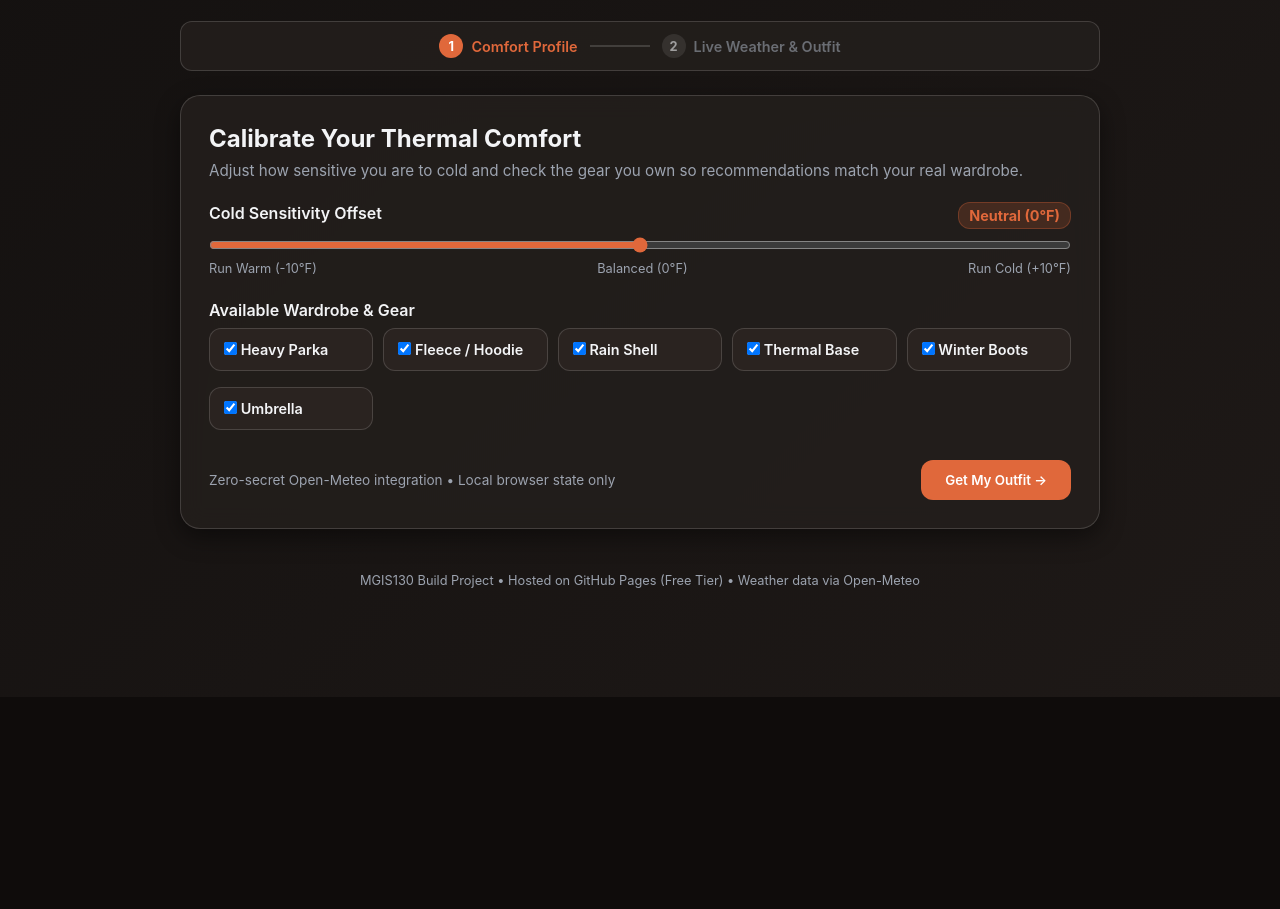
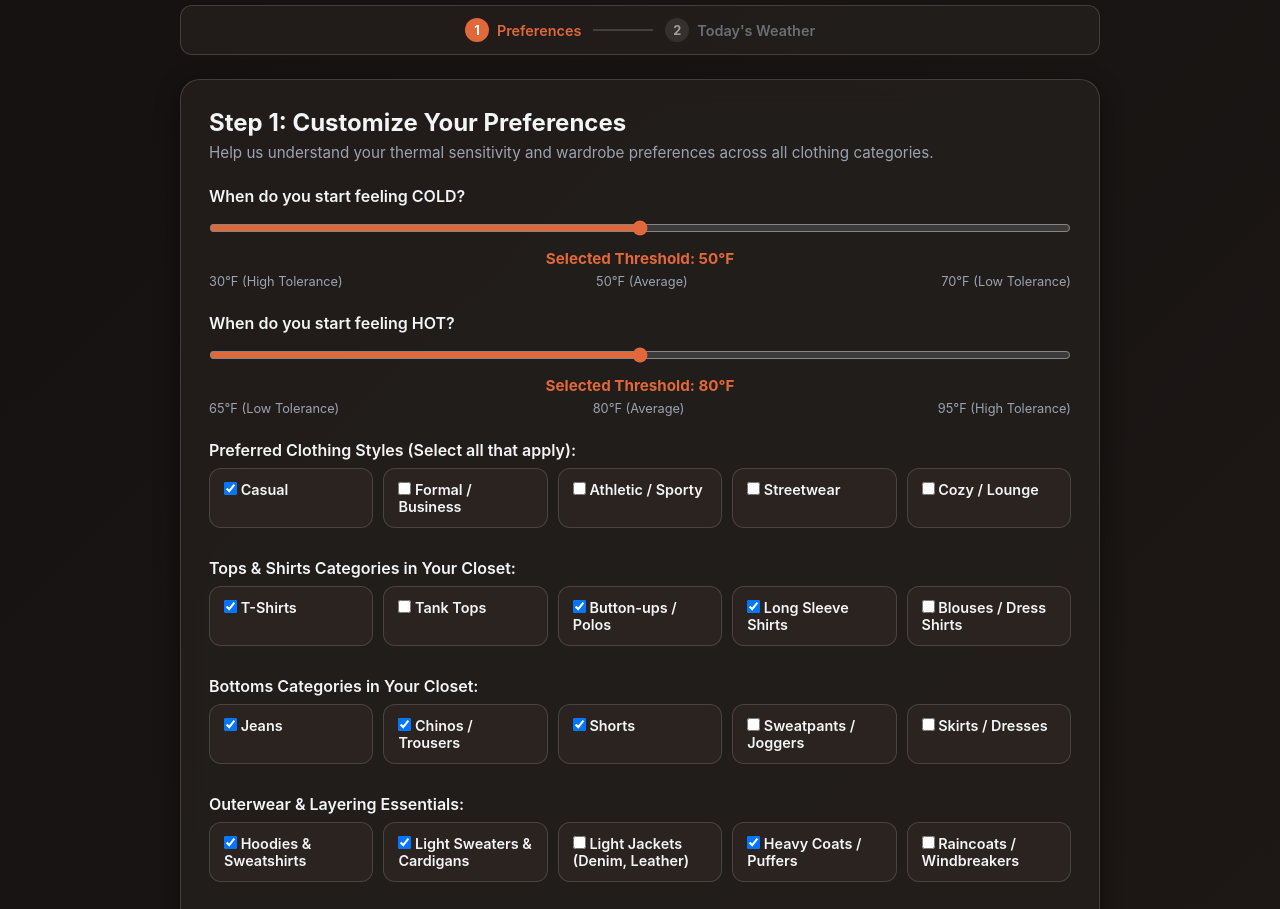
Before and after one commit to smw2780-x/weather-wear, a plain HTML site: page index.html in a window 1280 px wide. Shown: the part 103-1012 px from the top of the page. Before the commit the page ends 800 px from the top, so only its background shows below. Drawn offline with Linux system fonts and the light colour scheme.

Commit message:
Update index.html

```diff
--- a/index.html
+++ b/index.html
@@ -3,27 +3,18 @@
 <head>
   <meta charset="UTF-8" />
   <meta name="viewport" content="width=device-width, initial-scale=1.0" />
-  <meta name="description" content="Weather-Wear: Smart Commuter Outfit & Gear Recommender built for MGIS130." />
-  <title>Weather-Wear | Smart Outfit &amp; Gear Recommender</title>
+  <meta name="description" content="WeatherWear: Smart Commuter Outfit & Gear Recommender built for MGIS130." />
+  <title>WeatherWear | Smart Outfit &amp; Gear Recommender</title>
   <link rel="stylesheet" href="style.css" />
 </head>
 <body>
   <div class="app-container">
     <!-- Header -->
     <header>
-      <div>
-        <div class="logo">Weather-Wear</div>
-        <p style="font-size: 0.85rem; color: var(--text-muted); margin-top: 2px;">
-          Smart Commuter Outfit &amp; Gear Decision Engine
-        </p>
-      </div>
+      <div class="logo">⛅ WeatherWear</div>
       <div class="header-controls">
-        <button id="unitToggle" class="unit-toggle-btn" type="button" title="Switch between Imperial and Metric units">
-          °F / mph
-        </button>
-        <button id="editPrefsBtn" class="btn-secondary hidden" type="button">
-          Edit Preferences
-        </button>
+        <button id="unitToggle" class="unit-toggle-btn" type="button">Unit: °F</button>
+        <button id="editPrefsBtn" class="btn-secondary hidden" type="button">Edit Preferences</button>
       </div>
     </header>
 
@@ -31,56 +22,130 @@
     <div class="step-indicator-container" role="navigation" aria-label="Setup Progress">
       <div id="badgeStep1" class="step-badge active">
         <span class="step-number">1</span>
-        <span>Comfort Profile</span>
+        <span>Preferences</span>
       </div>
       <div class="step-line"></div>
       <div id="badgeStep2" class="step-badge">
         <span class="step-number">2</span>
-        <span>Live Weather &amp; Outfit</span>
+        <span>Today's Weather</span>
       </div>
     </div>
 
-    <!-- STEP 1: Comfort & Wardrobe Calibration -->
+    <!-- STEP 1: Customize Your Preferences (Matches Screenshot) -->
     <section id="step1Section" class="card">
-      <h2 style="margin-bottom: 8px;">Calibrate Your Thermal Comfort</h2>
-      <p style="color: var(--text-muted); margin-bottom: 22px; font-size: 0.95rem;">
-        Adjust how sensitive you are to cold and check the gear you own so recommendations match your real wardrobe.
+      <h2 style="margin-bottom: 6px;">Step 1: Customize Your Preferences</h2>
+      <p style="color: var(--text-muted); margin-bottom: 24px; font-size: 0.95rem;">
+        Help us understand your thermal sensitivity and wardrobe preferences across all clothing categories.
       </p>
 
+      <!-- Slider 1: Cold Threshold -->
       <div class="survey-group">
-        <div class="label-with-value">
-          <label for="coldSensitivity">Cold Sensitivity Offset</label>
-          <span id="sensitivityReadout" class="temp-readout">Neutral (0°F)</span>
+        <label for="coldThreshold">When do you start feeling COLD?</label>
+        <input type="range" id="coldThreshold" min="30" max="70" step="1" value="50" />
+        <div style="text-align: center; margin: 4px 0 6px;">
+          <span id="coldReadout" style="color: var(--primary-color); font-weight: 700; font-size: 0.95rem;">
+            Selected Threshold: 50°F
+          </span>
         </div>
-        <input type="range" id="coldSensitivity" min="-10" max="10" step="5" value="0" />
         <div class="scale-labels">
-          <span>Run Warm (-10°F)</span>
-          <span>Balanced (0°F)</span>
-          <span>Run Cold (+10°F)</span>
+          <span id="coldMinLabel">30°F (High Tolerance)</span>
+          <span id="coldMidLabel">50°F (Average)</span>
+          <span id="coldMaxLabel">70°F (Low Tolerance)</span>
         </div>
       </div>
 
+      <!-- Slider 2: Hot Threshold -->
       <div class="survey-group">
-        <label>Available Wardrobe &amp; Gear</label>
-        <div class="checkbox-grid">
-          <label class="checkbox-label"><input type="checkbox" value="Heavy Parka" checked /> Heavy Parka</label>
-          <label class="checkbox-label"><input type="checkbox" value="Fleece / Hoodie" checked /> Fleece / Hoodie</label>
-          <label class="checkbox-label"><input type="checkbox" value="Rain Shell" checked /> Rain Shell</label>
-          <label class="checkbox-label"><input type="checkbox" value="Thermal Base" checked /> Thermal Base</label>
-          <label class="checkbox-label"><input type="checkbox" value="Winter Boots" checked /> Winter Boots</label>
+        <label for="hotThreshold">When do you start feeling HOT?</label>
+        <input type="range" id="hotThreshold" min="65" max="95" step="1" value="80" />
+        <div style="text-align: center; margin: 4px 0 6px;">
+          <span id="hotReadout" style="color: var(--primary-color); font-weight: 700; font-size: 0.95rem;">
+            Selected Threshold: 80°F
+          </span>
+        </div>
+        <div class="scale-labels">
+          <span id="hotMinLabel">65°F (Low Tolerance)</span>
+          <span id="hotMidLabel">80°F (Average)</span>
+          <span id="hotMaxLabel">95°F (High Tolerance)</span>
+        </div>
+      </div>
+
+      <!-- Category 1: Preferred Clothing Styles -->
+      <div class="survey-group">
+        <label>Preferred Clothing Styles (Select all that apply):</label>
+        <div class="checkbox-grid" data-category="styles">
+          <label class="checkbox-label"><input type="checkbox" value="Casual" checked /> Casual</label>
+          <label class="checkbox-label"><input type="checkbox" value="Formal / Business" /> Formal / Business</label>
+          <label class="checkbox-label"><input type="checkbox" value="Athletic / Sporty" /> Athletic / Sporty</label>
+          <label class="checkbox-label"><input type="checkbox" value="Streetwear" /> Streetwear</label>
+          <label class="checkbox-label"><input type="checkbox" value="Cozy / Lounge" /> Cozy / Lounge</label>
+        </div>
+      </div>
+
+      <!-- Category 2: Tops & Shirts -->
+      <div class="survey-group">
+        <label>Tops &amp; Shirts Categories in Your Closet:</label>
+        <div class="checkbox-grid" data-category="tops">
+          <label class="checkbox-label"><input type="checkbox" value="T-Shirts" checked /> T-Shirts</label>
+          <label class="checkbox-label"><input type="checkbox" value="Tank Tops" /> Tank Tops</label>
+          <label class="checkbox-label"><input type="checkbox" value="Button-ups / Polos" checked /> Button-ups / Polos</label>
+          <label class="checkbox-label"><input type="checkbox" value="Long Sleeve Shirts" checked /> Long Sleeve Shirts</label>
+          <label class="checkbox-label"><input type="checkbox" value="Blouses / Dress Shirts" /> Blouses / Dress Shirts</label>
+        </div>
+      </div>
+
+      <!-- Category 3: Bottoms -->
+      <div class="survey-group">
+        <label>Bottoms Categories in Your Closet:</label>
+        <div class="checkbox-grid" data-category="bottoms">
+          <label class="checkbox-label"><input type="checkbox" value="Jeans" checked /> Jeans</label>
+          <label class="checkbox-label"><input type="checkbox" value="Chinos / Trousers" checked /> Chinos / Trousers</label>
+          <label class="checkbox-label"><input type="checkbox" value="Shorts" checked /> Shorts</label>
+          <label class="checkbox-label"><input type="checkbox" value="Sweatpants / Joggers" /> Sweatpants / Joggers</label>
+          <label class="checkbox-label"><input type="checkbox" value="Skirts / Dresses" /> Skirts / Dresses</label>
+        </div>
+      </div>
+
+      <!-- Category 4: Outerwear & Layering Essentials -->
+      <div class="survey-group">
+        <label>Outerwear &amp; Layering Essentials:</label>
+        <div class="checkbox-grid" data-category="outerwear">
+          <label class="checkbox-label"><input type="checkbox" value="Hoodies & Sweatshirts" checked /> Hoodies &amp; Sweatshirts</label>
+          <label class="checkbox-label"><input type="checkbox" value="Light Sweaters & Cardigans" checked /> Light Sweaters &amp; Cardigans</label>
+          <label class="checkbox-label"><input type="checkbox" value="Light Jackets (Denim, Leather)" /> Light Jackets (Denim, Leather)</label>
+          <label class="checkbox-label"><input type="checkbox" value="Heavy Coats / Puffers" checked /> Heavy Coats / Puffers</label>
+          <label class="checkbox-label"><input type="checkbox" value="Raincoats / Windbreakers" /> Raincoats / Windbreakers</label>
+        </div>
+      </div>
+
+      <!-- Category 5: Footwear Options -->
+      <div class="survey-group">
+        <label>Footwear Options:</label>
+        <div class="checkbox-grid" data-category="footwear">
+          <label class="checkbox-label"><input type="checkbox" value="Sneakers" checked /> Sneakers</label>
+          <label class="checkbox-label"><input type="checkbox" value="Boots" checked /> Boots</label>
+          <label class="checkbox-label"><input type="checkbox" value="Sandals / Slides" /> Sandals / Slides</label>
+          <label class="checkbox-label"><input type="checkbox" value="Loafers / Dress Shoes" /> Loafers / Dress Shoes</label>
+        </div>
+      </div>
+
+      <!-- Category 6: Favorite Accessories & Weather Gear -->
+      <div class="survey-group">
+        <label>Favorite Accessories &amp; Weather Gear:</label>
+        <div class="checkbox-grid" data-category="accessories">
+          <label class="checkbox-label"><input type="checkbox" value="Sunglasses" checked /> Sunglasses</label>
+          <label class="checkbox-label"><input type="checkbox" value="Caps / Beanies" checked /> Caps / Beanies</label>
+          <label class="checkbox-label"><input type="checkbox" value="Scarves & Gloves" /> Scarves &amp; Gloves</label>
           <label class="checkbox-label"><input type="checkbox" value="Umbrella" checked /> Umbrella</label>
         </div>
       </div>
 
       <div class="wizard-actions">
-        <span style="color: var(--text-muted); font-size: 0.85rem; align-self: center;">
-          Zero-secret Open-Meteo integration &bull; Local browser state only
-        </span>
-        <button id="toDashboardBtn" class="btn-primary" type="button">Get My Outfit &rarr;</button>
+        <button id="toDashboardBtn" class="btn-primary" type="button">Next: Weather Setup &rarr;</button>
       </div>
     </section>
 
-    <!-- STEP 2: Live Dashboard -->
+    <!-- STEP 2: Today's Weather & Personalized Outfit -->
     <section id="step2Section" class="hidden">
       <!-- Live Demo Override Bar -->
       <div class="demo-bar" style="margin-bottom: 16px;">
@@ -117,31 +182,26 @@
             <p id="feelsLikeText">Feels like: --°</p>
             <p id="windText">Wind: -- mph</p>
             <p id="precipText">Precipitation: -- mm</p>
-            <p id="decisionSummary" style="margin-top: 12px; color: var(--text-main); font-weight: 600;"></p>
+            <p id="thresholdSummary" style="margin-top: 8px; color: var(--secondary); font-size: 0.85rem;"></p>
+            <p id="decisionSummary" style="margin-top: 10px; color: var(--text-main); font-weight: 600;"></p>
           </div>
         </div>
 
         <!-- Right Card: SVG Avatar & Layer Breakdown -->
         <div class="card" style="margin-bottom: 0;">
-          <h3>Recommended Layers</h3>
+          <h3>Recommended Outfit</h3>
           <div class="avatar-and-outfit-container">
             <div class="avatar-box">
               <h4>Layer Preview</h4>
               <div class="model-avatar-container">
                 <svg class="human-silhouette" viewBox="0 0 100 220" role="img" aria-label="Outfit Layer Preview">
-                  <!-- Head -->
                   <circle cx="50" cy="26" r="14" fill="#d1d5db" />
-                  <!-- Hat / Beanie -->
                   <path id="svgHat" d="M35 22 Q50 4 65 22 Z" fill="transparent" />
-                  <!-- Torso / Jacket -->
                   <rect id="svgTorso" x="30" y="45" width="40" height="68" rx="10" fill="#e0683b" />
-                  <!-- Arms -->
                   <rect id="svgLeftArm" x="16" y="48" width="11" height="58" rx="5" fill="#e0683b" />
                   <rect id="svgRightArm" x="73" y="48" width="11" height="58" rx="5" fill="#e0683b" />
-                  <!-- Legs -->
                   <rect id="svgLeftLeg" x="32" y="117" width="15" height="72" rx="6" fill="#4b5563" />
                   <rect id="svgRightLeg" x="53" y="117" width="15" height="72" rx="6" fill="#4b5563" />
-                  <!-- Footwear -->
                   <rect id="svgLeftShoe" x="29" y="191" width="19" height="12" rx="4" fill="#1f2937" />
                   <rect id="svgRightShoe" x="52" y="191" width="19" height="12" rx="4" fill="#1f2937" />
                 </svg>
@@ -150,7 +210,7 @@
 
             <div class="outfit-details">
               <div class="outfit-category">
-                <h4>Top &amp; Outer Layer</h4>
+                <h4>Top &amp; Outerwear</h4>
                 <div id="topTags" class="tags"></div>
               </div>
               <div class="outfit-category">
@@ -158,7 +218,7 @@
                 <div id="bottomTags" class="tags"></div>
               </div>
               <div class="outfit-category" style="margin-bottom: 0;">
-                <h4>Accessories &amp; Gear</h4>
+                <h4>Accessories &amp; Weather Gear</h4>
                 <div id="gearTags" class="tags"></div>
               </div>
             </div>
@@ -186,7 +246,7 @@
         <div class="chat-container">
           <div id="chatMessages" class="chat-messages">
             <div class="chat-bubble bot">
-              Ask me anything about today's conditions—or click one of the quick questions above!
+              Ask me anything about today's weather—or click one of the quick questions above!
             </div>
           </div>
           <form id="chatForm" class="chat-input-form">
@@ -197,7 +257,6 @@
       </div>
     </section>
 
-    <!-- Project Footer -->
     <footer style="text-align: center; color: var(--text-muted); font-size: 0.8rem; padding-bottom: 12px;">
       MGIS130 Build Project &bull; Hosted on GitHub Pages (Free Tier) &bull; Weather data via Open-Meteo
     </footer>
```
